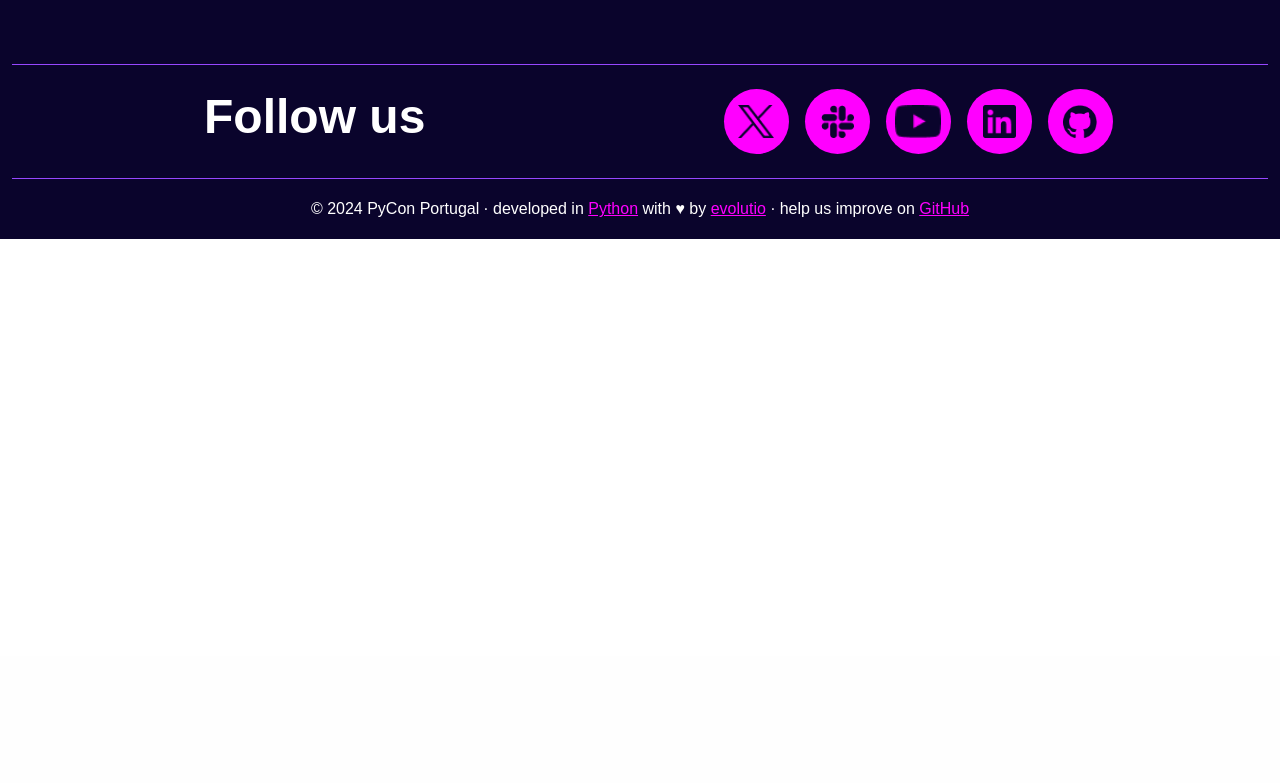
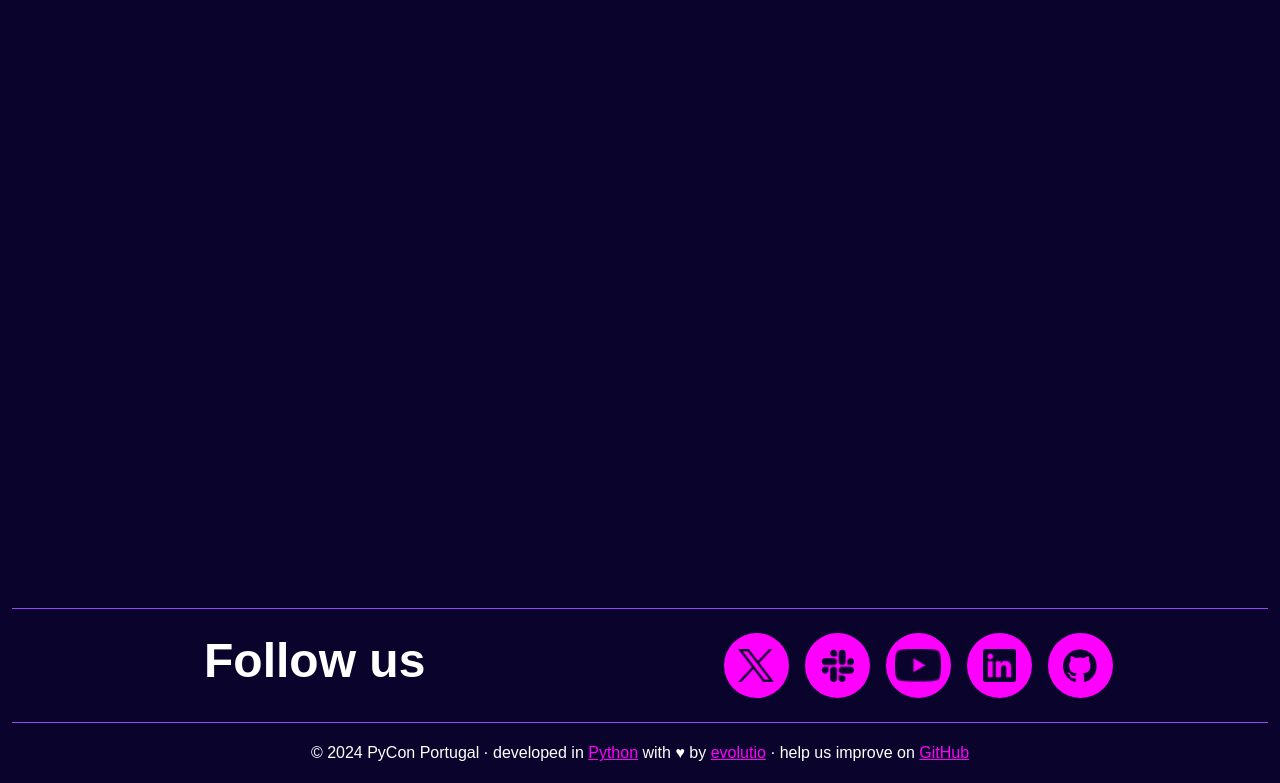
Before and after one commit to pyconpt/2024, a Django app: page /about/ in a window 1280 px wide. Shown: the part 144-927 px from the top of the page. Before the commit the page ends 383 px from the top, so only its background shows below. Run offline with Django 4.2, Linux system fonts and the light colour scheme; parts of the project's set-up code (start-up, migrations or seed data) failed here and were passed over; some libraries are stand-ins or nearby versions; some web fonts are replaced.

Commit message:
Whitespace fixed on little content pages

```diff
--- a/pycon_portugal_2024/static/css/project.css
+++ b/pycon_portugal_2024/static/css/project.css
@@ -29,6 +29,7 @@ body {
 }
 
 .inner-body {
+  min-height: 68vh;
   background-color: #0A042C;
 }
 
@@ -110,6 +111,7 @@ body {
 }
 
 .inner-body {
+  min-height: 68vh;
   background-color: #0A042C;
 }
 
@@ -313,6 +315,7 @@ body {
 }
 
 .inner-body {
+  min-height: 68vh;
   background-color: #0A042C;
 }
 
@@ -464,6 +467,7 @@ body {
 }
 
 .inner-body {
+  min-height: 68vh;
   background-color: #0A042C;
 }
 
@@ -841,6 +845,7 @@ body {
 }
 
 .inner-body {
+  min-height: 68vh;
   background-color: #0A042C;
 }
 
--- a/pycon_portugal_2024/static/sass/_base.scss
+++ b/pycon_portugal_2024/static/sass/_base.scss
@@ -11,6 +11,7 @@ body {
 }
 
 .inner-body {
+    min-height: 68vh;
     background-color: #0A042C;
 }
 
```
Also changed, not shown: pycon_portugal_2024/static/css/project.min.css.
